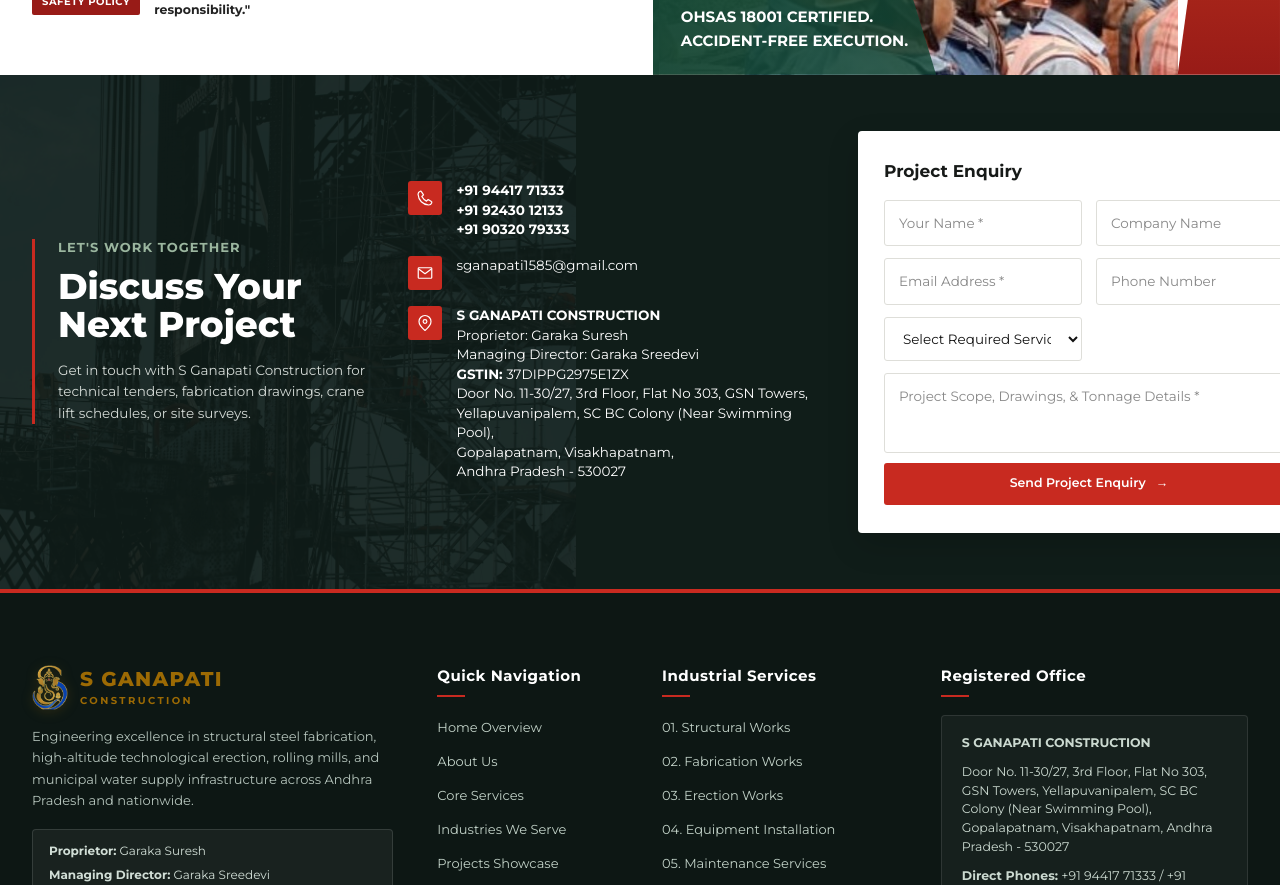
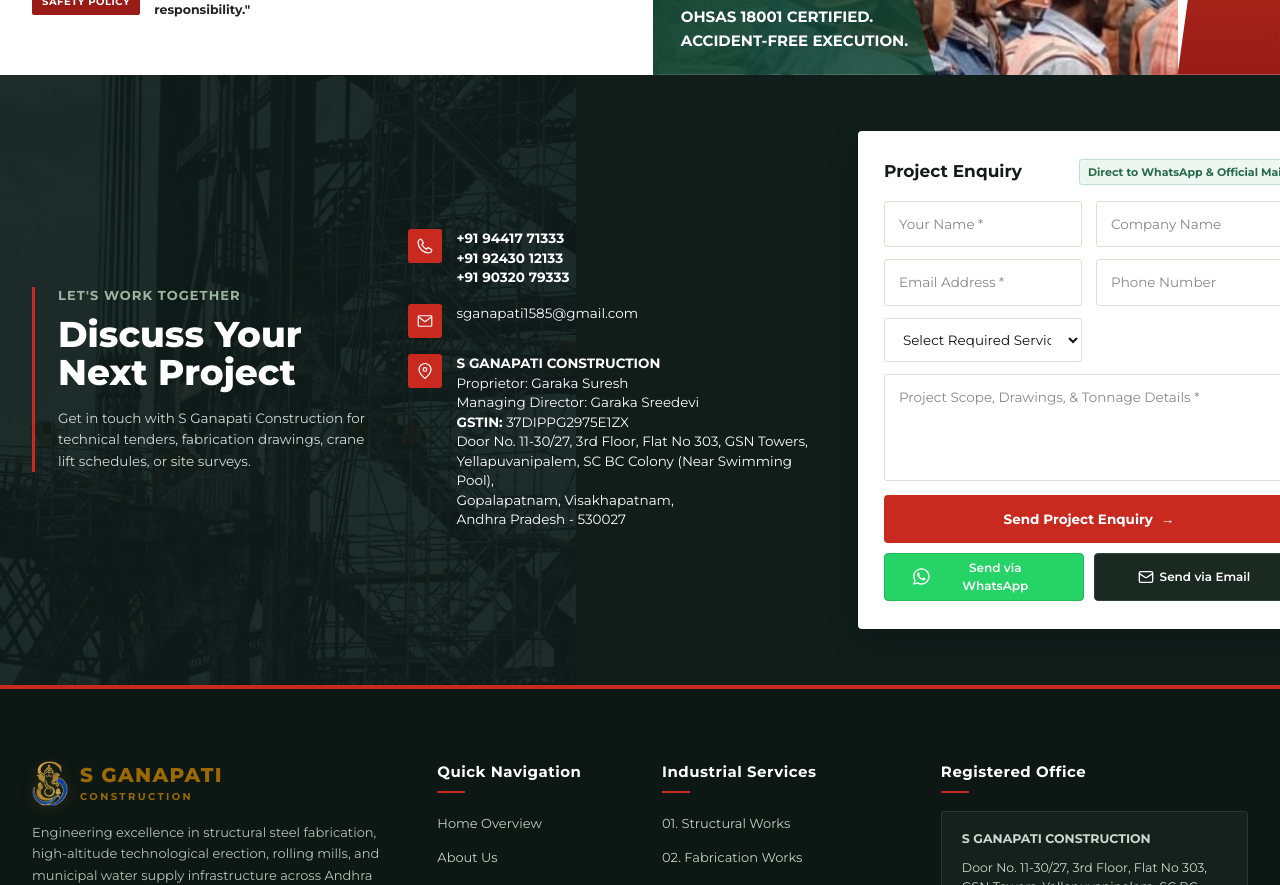
Before and after one commit to SembangiPranay/Ganapati-construction, a React (Vite) app: page / in a window 1280 px wide. Shown: the part 6560-7445 px from the top of the page. Built offline with nearby package versions, Linux system fonts and the light colour scheme; the HTML template or start-up script is replaced by a standard one.

Commit message:
fix(images & enquiry): use authentic steel plant photo and wire enquiry form to WhatsApp and Email

```diff
--- a/src/App.tsx
+++ b/src/App.tsx
@@ -159,6 +159,15 @@ function WhatsAppIcon() {
   return (
     <svg viewBox="0 0 24 24" width="17" height="17" fill="currentColor" aria-hidden="true">
       <path d="M.057 24l1.687-6.163c-1.041-1.804-1.588-3.849-1.587-5.946.003-6.556 5.338-11.891 11.893-11.891 3.181.001 6.167 1.24 8.413 3.488 2.245 2.248 3.481 5.236 3.48 8.414-.003 6.557-5.338 11.892-11.893 11.892-1.99-.001-3.951-.5-5.688-1.448l-6.305 1.654zm6.597-3.807c1.676.995 3.276 1.591 5.392 1.592 5.448 0 9.886-4.434 9.889-9.885.002-5.462-4.415-9.89-9.881-9.892-5.452 0-9.887 4.434-9.889 9.884-.001 2.225.651 3.891 1.746 5.634l-.999 3.648 3.742-.981zm11.387-5.464c-.074-.124-.272-.198-.57-.347-.297-.149-1.758-.868-2.031-.967-.272-.099-.47-.149-.669.149-.198.297-.768.967-.941 1.165-.173.198-.347.223-.644.074-.297-.149-1.255-.462-2.39-1.475-.883-.788-1.48-1.761-1.653-2.059-.173-.297-.018-.458.13-.606.134-.133.297-.347.446-.521.151-.172.2-.296.3-.495.099-.198.05-.372-.025-.521-.075-.148-.669-1.611-.916-2.206-.242-.579-.487-.501-.669-.51l-.57-.01c-.198 0-.52.074-.792.372s-1.04 1.016-1.04 2.479 1.065 2.876 1.213 3.074c.149.198 2.095 3.2 5.076 4.487.709.306 1.263.489 1.694.626.712.226 1.36.194 1.872.118.571-.085 1.758-.719 2.006-1.413.248-.695.248-1.29.173-1.414z" />
+    </svg>
+  )
+}
+
+function MailIcon() {
+  return (
+    <svg viewBox="0 0 24 24" width="16" height="16" fill="none" stroke="currentColor" strokeWidth="2" strokeLinecap="round" strokeLinejoin="round" aria-hidden="true">
+      <rect x="2" y="4" width="20" height="16" rx="2" />
+      <path d="m22 7-8.97 5.7a1.94 1.94 0 0 1-2.06 0L2 7" />
     </svg>
   )
 }
@@ -293,6 +302,66 @@ export default function App() {
   const [mobileMenuOpen, setMobileMenuOpen] = useState<boolean>(false)
   const [activeSlide, setActiveSlide] = useState<number>(0)
 
+  // Contact & Project Enquiry Form State
+  const [enquiryForm, setEnquiryForm] = useState({
+    name: '',
+    company: '',
+    email: '',
+    phone: '',
+    service: '',
+    details: '',
+  })
+  const [enquirySubmitted, setEnquirySubmitted] = useState<boolean>(false)
+
+  const handleEnquirySubmit = (e: React.FormEvent<HTMLFormElement>, channel: 'both' | 'whatsapp' | 'email' = 'both') => {
+    e.preventDefault()
+
+    const name = enquiryForm.name.trim()
+    const email = enquiryForm.email.trim()
+    const details = enquiryForm.details.trim()
+
+    if (!name || !email || !details) {
+      alert('Please fill in the required fields: Name, Email, and Project Details.')
+      return
+    }
+
+    const cleanPhone = companyProfile.phonePrimary.replace(/\D/g, '')
+    const serviceName = enquiryForm.service || selectedProjectType || 'General Industrial Infrastructure'
+
+    const messageLines = [
+      `*PROJECT ENQUIRY - S GANAPATI CONSTRUCTION*`,
+      ``,
+      `*Client Name:* ${name}`,
+      enquiryForm.company.trim() ? `*Company:* ${enquiryForm.company.trim()}` : null,
+      `*Email:* ${email}`,
+      enquiryForm.phone.trim() ? `*Phone:* ${enquiryForm.phone.trim()}` : null,
+      `*Service Required:* ${serviceName}`,
+      ``,
+      `*Project Scope & Details:*`,
+      details,
+    ].filter(Boolean) as string[]
+
+    const formattedMessage = messageLines.join('\n')
+    const encodedMessage = encodeURIComponent(formattedMessage)
+    const emailSubject = encodeURIComponent(`Project Enquiry: ${serviceName} - ${name} ${enquiryForm.company ? `(${enquiryForm.company})` : ''}`)
+
+    const whatsappUrl = `https://wa.me/91${cleanPhone}?text=${encodedMessage}`
+    const mailtoUrl = `mailto:${companyProfile.email}?subject=${emailSubject}&body=${encodedMessage}`
+
+    setEnquirySubmitted(true)
+
+    if (channel === 'whatsapp') {
+      window.open(whatsappUrl, '_blank')
+    } else if (channel === 'email') {
+      window.location.href = mailtoUrl
+    } else {
+      window.open(whatsappUrl, '_blank')
+      setTimeout(() => {
+        window.location.href = mailtoUrl
+      }, 400)
+    }
+  }
+
   // Auto-advance visual slides on mobile
   useEffect(() => {
     const timer = setInterval(() => {
@@ -399,6 +468,7 @@ export default function App() {
     setMobileMenuOpen(false)
     if (serviceOrProject) {
       setSelectedProjectType(serviceOrProject)
+      setEnquiryForm((prev) => ({ ...prev, service: serviceOrProject }))
     }
     navigateToHome('contact')
   }
@@ -782,8 +852,8 @@ export default function App() {
                     }}
                   >
                     <img
-                      src="/assets/industrial-steelworks-reference.jpg"
-                      alt="Industrial Steelworks Construction and Heavy Rigging"
+                      src="/projects/0a98a433-bbc2-4c61-8704-a8c79019ee9a.jpg"
+                      alt="Real Heavy Structural Steelwork Bays and Overhead Crane Girders at JSW Steel Complex"
                       className="hero-ref-img"
                       loading="eager"
                     />
@@ -1311,17 +1381,49 @@ export default function App() {
                   </span>
                 </p>
               </address>
-              <form className="enquiry" onSubmit={(event) => event.preventDefault()}>
-                <h3>Project Enquiry</h3>
+              <form className="enquiry" onSubmit={(e) => handleEnquirySubmit(e, 'both')}>
+                <div className="enquiry-header">
+                  <h3>Project Enquiry</h3>
+                  <span className="enquiry-routing-tag">Direct to WhatsApp &amp; Official Mail</span>
+                </div>
+
                 <div className="form-grid">
-                  <input aria-label="Your name" placeholder="Your Name *" required />
-                  <input aria-label="Company name" placeholder="Company Name" />
-                  <input aria-label="Email address" type="email" placeholder="Email Address *" required />
-                  <input aria-label="Phone number" type="tel" inputMode="tel" placeholder="Phone Number" />
+                  <input
+                    aria-label="Your name"
+                    placeholder="Your Name *"
+                    required
+                    value={enquiryForm.name}
+                    onChange={(e) => setEnquiryForm((prev) => ({ ...prev, name: e.target.value }))}
+                  />
+                  <input
+                    aria-label="Company name"
+                    placeholder="Company Name"
+                    value={enquiryForm.company}
+                    onChange={(e) => setEnquiryForm((prev) => ({ ...prev, company: e.target.value }))}
+                  />
+                  <input
+                    aria-label="Email address"
+                    type="email"
+                    placeholder="Email Address *"
+                    required
+                    value={enquiryForm.email}
+                    onChange={(e) => setEnquiryForm((prev) => ({ ...prev, email: e.target.value }))}
+                  />
+                  <input
+                    aria-label="Phone number"
+                    type="tel"
+                    inputMode="tel"
+                    placeholder="Phone Number"
+                    value={enquiryForm.phone}
+                    onChange={(e) => setEnquiryForm((prev) => ({ ...prev, phone: e.target.value }))}
+                  />
                   <select
                     aria-label="Project type"
-                    value={selectedProjectType}
-                    onChange={(e) => setSelectedProjectType(e.target.value)}
+                    value={enquiryForm.service || selectedProjectType}
+                    onChange={(e) => {
+                      setSelectedProjectType(e.target.value)
+                      setEnquiryForm((prev) => ({ ...prev, service: e.target.value }))
+                    }}
                   >
                     <option value="">Select Required Service</option>
                     <option value="Water & Public Infrastructure (AMRUT 2.0)">00. Water &amp; Public Infrastructure (AMRUT 2.0 Pipeline)</option>
@@ -1332,11 +1434,84 @@ export default function App() {
                     <option value="Maintenance Services">05. Maintenance Services</option>
                     <option value="Commissioning Work">06. Commissioning &amp; Specialized Machinery</option>
                   </select>
-                  <textarea aria-label="Project details" placeholder="Project Scope, Drawings, & Tonnage Details *" required />
+                  <textarea
+                    aria-label="Project details"
+                    placeholder="Project Scope, Drawings, & Tonnage Details *"
+                    required
+                    rows={4}
+                    value={enquiryForm.details}
+                    onChange={(e) => setEnquiryForm((prev) => ({ ...prev, details: e.target.value }))}
+                  />
                 </div>
-                <button className="button button--red button--small button--full" type="submit">
-                  Send Project Enquiry <Arrow />
-                </button>
+
+                {/* Direct Action Dispatch Buttons */}
+                <div className="enquiry-submit-row">
+                  <button
+                    type="submit"
+                    className="button button--red enquiry-btn-main"
+                  >
+                    <span>Send Project Enquiry</span>
+                    <Arrow />
+                  </button>
+
+                  <div className="enquiry-channel-buttons">
+                    <button
+                      type="button"
+                      className="button enquiry-channel-btn enquiry-channel-whatsapp"
+                      onClick={(e) => handleEnquirySubmit(e as any, 'whatsapp')}
+                      title="Send directly via WhatsApp to +91 94417 71333"
+                    >
+                      <WhatsAppIcon />
+                      <span>Send via WhatsApp</span>
+                    </button>
+                    <button
+                      type="button"
+                      className="button enquiry-channel-btn enquiry-channel-email"
+                      onClick={(e) => handleEnquirySubmit(e as any, 'email')}
+                      title="Send directly via Email to sganapati1585@gmail.com"
+                    >
+                      <MailIcon />
+                      <span>Send via Email</span>
+                    </button>
+                  </div>
+                </div>
+
+                {/* Instant Submission Confirmation / Fallback Panel */}
+                {enquirySubmitted && (
+                  <div className="enquiry-success-panel">
+                    <div className="enquiry-success-badge">
+                      <CheckIcon />
+                      <strong>Enquiry Prepared &amp; Redirected!</strong>
+                    </div>
+                    <p>
+                      Your project scope has been formatted for <strong>S Ganapati Construction</strong>. Tap below if your browser blocked automatic popups:
+                    </p>
+                    <div className="enquiry-success-actions">
+                      <a
+                        href={`https://wa.me/91${companyProfile.phonePrimary.replace(/\D/g, '')}?text=${encodeURIComponent(
+                          `*PROJECT ENQUIRY - S GANAPATI CONSTRUCTION*\n\n*Client:* ${enquiryForm.name}\n${enquiryForm.company ? `*Company:* ${enquiryForm.company}\n` : ''}*Email:* ${enquiryForm.email}\n${enquiryForm.phone ? `*Phone:* ${enquiryForm.phone}\n` : ''}*Service:* ${enquiryForm.service || selectedProjectType || 'General'}\n\n*Scope & Details:*\n${enquiryForm.details}`
+                        )}`}
+                        target="_blank"
+                        rel="noopener noreferrer"
+                        className="enquiry-action-btn enquiry-action-whatsapp"
+                      >
+                        <WhatsAppIcon />
+                        <span>Open WhatsApp</span>
+                      </a>
+                      <a
+                        href={`mailto:${companyProfile.email}?subject=${encodeURIComponent(
+                          `Project Enquiry: ${enquiryForm.service || selectedProjectType || 'Industrial'} - ${enquiryForm.name} ${enquiryForm.company ? `(${enquiryForm.company})` : ''}`
+                        )}&body=${encodeURIComponent(
+                          `PROJECT ENQUIRY - S GANAPATI CONSTRUCTION\n\nClient Name: ${enquiryForm.name}\nCompany: ${enquiryForm.company}\nEmail: ${enquiryForm.email}\nPhone: ${enquiryForm.phone}\nService: ${enquiryForm.service || selectedProjectType}\n\nProject Scope & Details:\n${enquiryForm.details}`
+                        )}`}
+                        className="enquiry-action-btn enquiry-action-email"
+                      >
+                        <MailIcon />
+                        <span>Open Email</span>
+                      </a>
+                    </div>
+                  </div>
+                )}
               </form>
             </div>
           </section>
--- a/src/index.css
+++ b/src/index.css
@@ -231,11 +231,28 @@ nav a.active::after { content: ''; height: 3px; background: var(--red); position
 .contact-details .line-icon { width: 34px; height: 34px; flex-basis: 34px; color: #fff; background: var(--red); border-radius: 3px; }
 .contact-details .line-icon svg { width: 18px; height: 18px; }
 .enquiry { background: #fff; color: #111; padding: 28px 26px; border-radius: 4px; box-shadow: 0 12px 32px rgba(0,0,0,.16); }
-.enquiry h3 { font-size: 17px; margin: 0 0 16px; font-weight: 700; color: #171a18; }
+.enquiry h3 { font-size: 17px; margin: 0; font-weight: 700; color: #171a18; }
+.enquiry-header { display: flex; justify-content: space-between; align-items: center; margin-bottom: 16px; flex-wrap: wrap; gap: 8px; }
+.enquiry-routing-tag { font-size: 11px; font-weight: 700; color: #276b4a; background: #eef6f1; padding: 4px 8px; border-radius: 3px; border: 1px solid #bce1ce; }
 .form-grid { display: grid; grid-template-columns: 1fr 1fr; gap: 12px 14px; }
 .form-grid input, .form-grid select, .form-grid textarea { min-width: 0; border: 1px solid #deded9; padding: 12px 14px; font-size: 13.5px; background: #fff; outline-color: var(--red); border-radius: 3px; }
 .form-grid textarea { grid-column: 1/-1; resize: vertical; min-height: 80px; }
-.enquiry button { margin-top: 10px; }
+.enquiry-submit-row { display: flex; flex-direction: column; gap: 10px; margin-top: 14px; }
+.enquiry-btn-main { width: 100%; height: 46px; font-weight: 700; font-size: 13.5px; display: flex; align-items: center; justify-content: center; gap: 8px; border: none; cursor: pointer; border-radius: 4px; }
+.enquiry-channel-buttons { display: grid; grid-template-columns: 1fr 1fr; gap: 10px; }
+.enquiry-channel-btn { height: 40px; font-size: 12px; font-weight: 600; display: inline-flex; align-items: center; justify-content: center; gap: 6px; border-radius: 4px; cursor: pointer; border: 1px solid #deded9; text-decoration: none; }
+.enquiry-channel-whatsapp { background: #25d366 !important; color: #ffffff !important; border-color: #20ba5a !important; }
+.enquiry-channel-whatsapp:hover { background: #1ebc59 !important; }
+.enquiry-channel-email { background: #1b2923 !important; color: #ffffff !important; border-color: #2f433a !important; }
+.enquiry-channel-email:hover { background: #273b33 !important; }
+.enquiry-success-panel { margin-top: 18px; padding: 16px; border-radius: 6px; background: #f0fdf4; border: 1px solid #bbf7d0; color: #14532d; display: flex; flex-direction: column; gap: 10px; }
+.enquiry-success-badge { display: flex; align-items: center; gap: 8px; font-size: 14px; color: #166534; }
+.enquiry-success-badge svg { width: 18px; height: 18px; color: #16a34a; }
+.enquiry-success-panel p { margin: 0; font-size: 12.5px; line-height: 1.5; color: #1f5f3a; }
+.enquiry-success-actions { display: grid; grid-template-columns: 1fr 1fr; gap: 8px; }
+.enquiry-action-btn { display: inline-flex; align-items: center; justify-content: center; gap: 6px; padding: 8px 12px; font-size: 11.5px; font-weight: 700; border-radius: 4px; text-decoration: none; }
+.enquiry-action-whatsapp { background: #25d366; color: #ffffff; }
+.enquiry-action-email { background: #1b2923; color: #ffffff; }
 
 /* Corporate Multi-Column Footer */
 .site-footer { background: #0d1714; color: #e5ece8; padding: 72px 0 32px; border-top: 4px solid var(--red); }
```
Also changed, not shown: public/assets/industrial-steelworks-reference.jpg (deleted).
